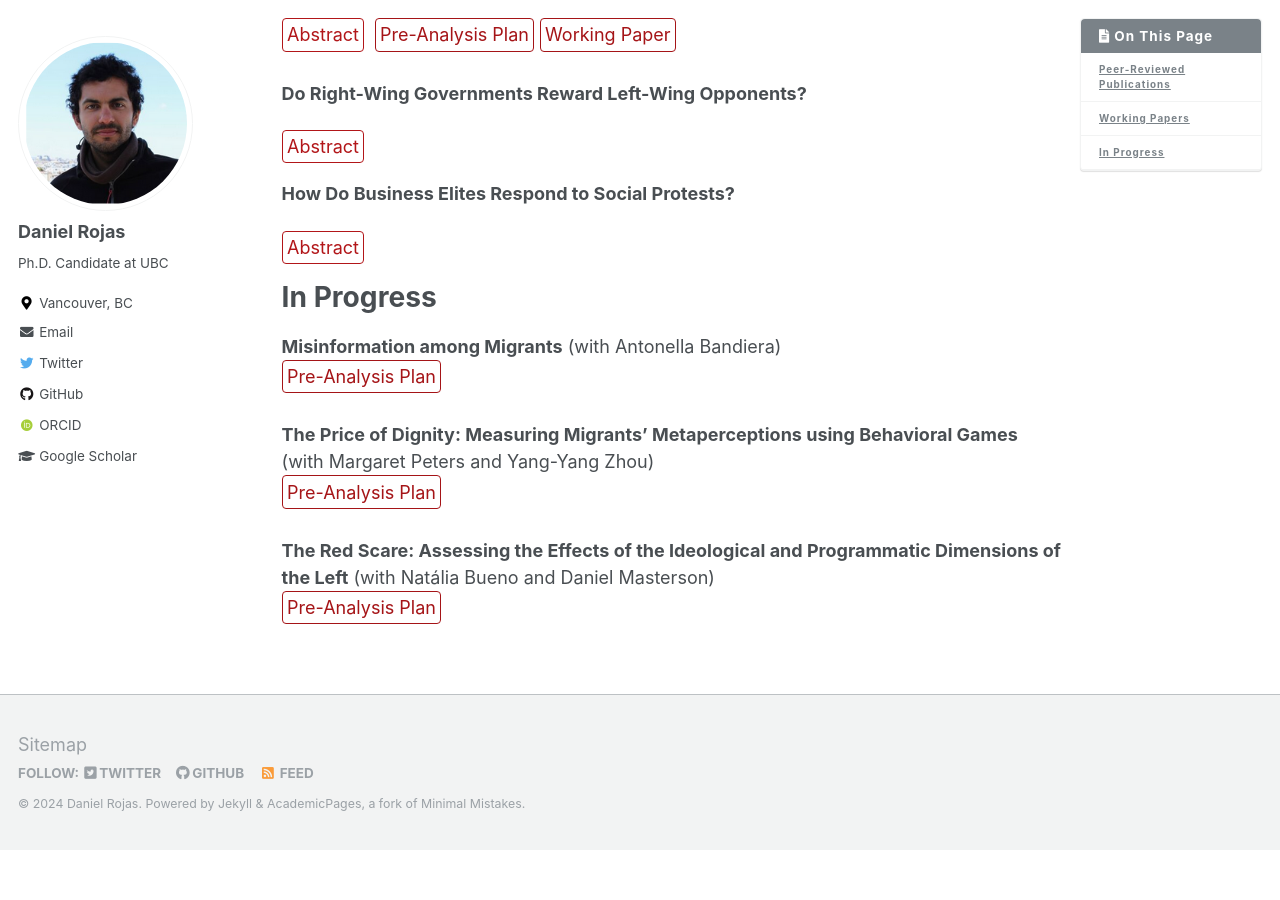
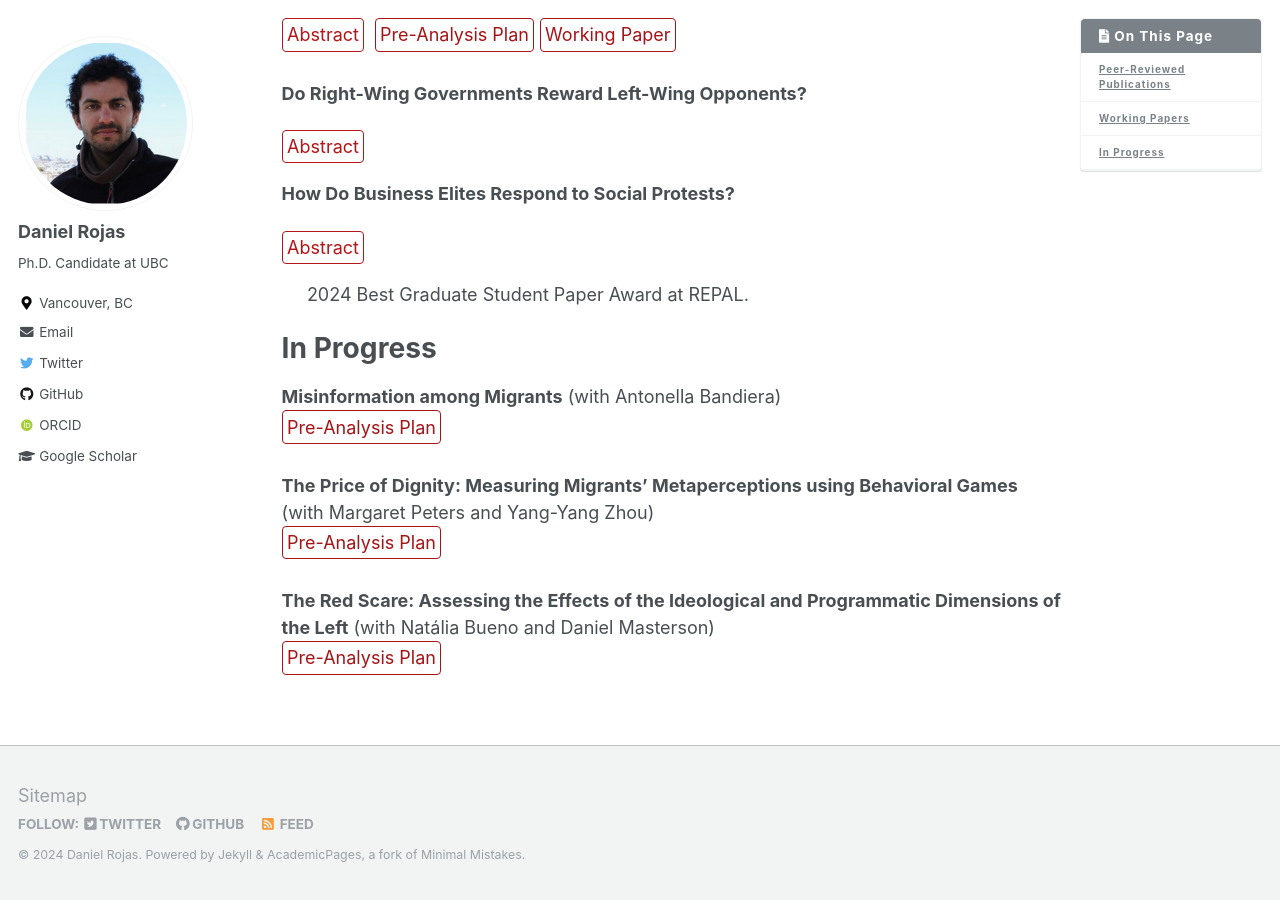
Before and after one commit to danielrojaslozano/danielrojaslozano.github.io, a Jekyll site: the page built from _pages/research.md, in a window 1280 px wide and 900 px high, scrolled down 576 px. Built offline with Jekyll 4.4.1, drawn with Linux system fonts in a browser that asks for light colours; some web fonts are replaced; before the commit the page ends 1426 px from its top, so only the background shows below that.

Commit message:
Update research.md

```diff
--- a/_pages/research.md
+++ b/_pages/research.md
@@ -81,7 +81,7 @@ details > p {
 <details><summary>Abstract</summary><p> The political economy states instability and uncertainty negatively affect employment and investment. While violent protests create economic uncertainty and political instability, we know little about how economic elites respond to such events—most existing scholarship focuses on the impact of protests on political elites and public opinion. I argue that economically driven violent protests signal diminished state capacity and increased economic hardship. Violence creates fear and costs to elites, who lean on the signaling effect of protesters’ extreme behavior, coordinate their response through business associations, and decide to concede by creating jobs because they fear further unrest and future changes in the distribution of political power. I test this theory in Colombia and find that labor demand increases in municipalities exposed to violent protests, not among those exposed to nonviolent ones. Qualitative research validates the theorized mechanism. Results suggest that economic elites are responsive to redistributive demands expressed through extra-electoral means.</p>
 </details> &nbsp;
 
-
+<p>&nbsp;&nbsp;&nbsp;&nbsp; 2024 Best Graduate Student Paper Award at REPAL.</p>
 
 # In Progress
 **Misinformation among Migrants** (with Antonella Bandiera)
```
